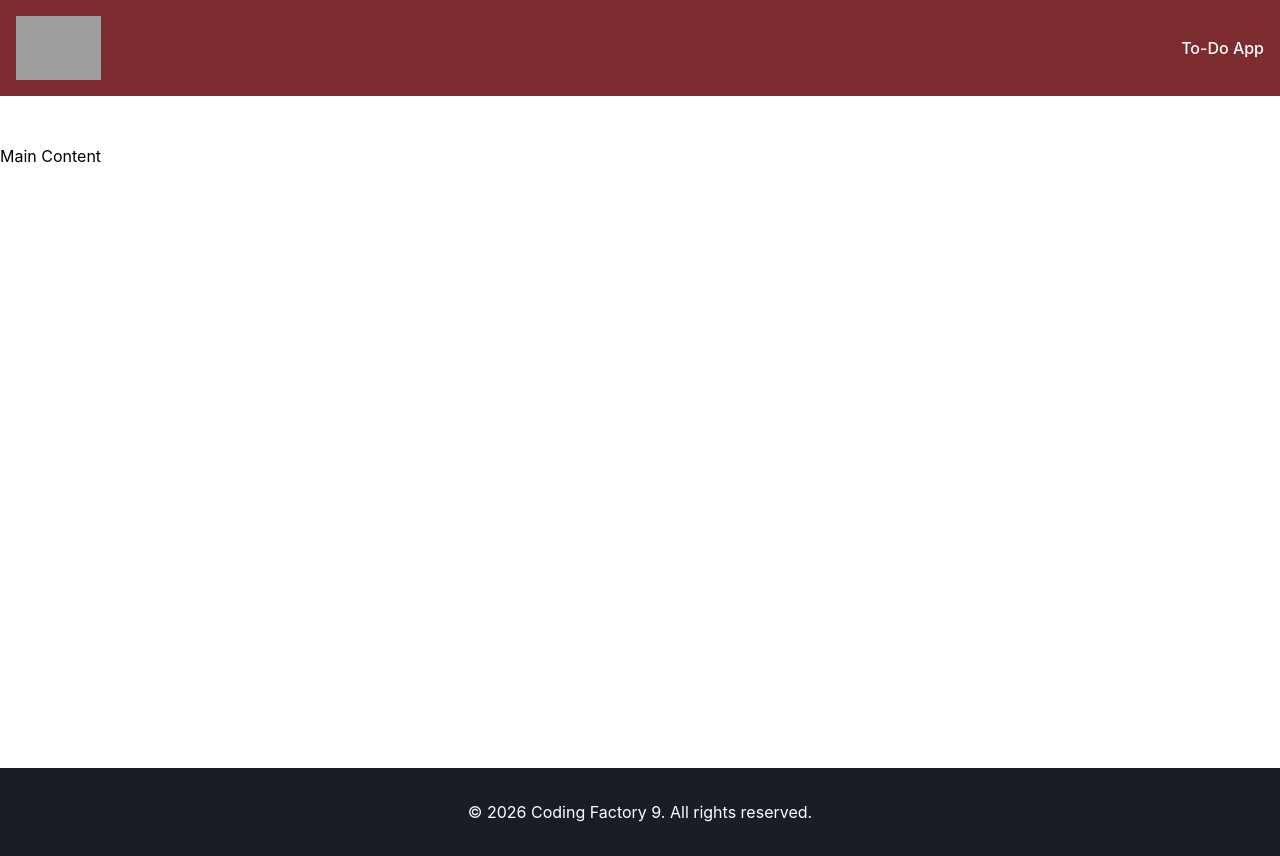
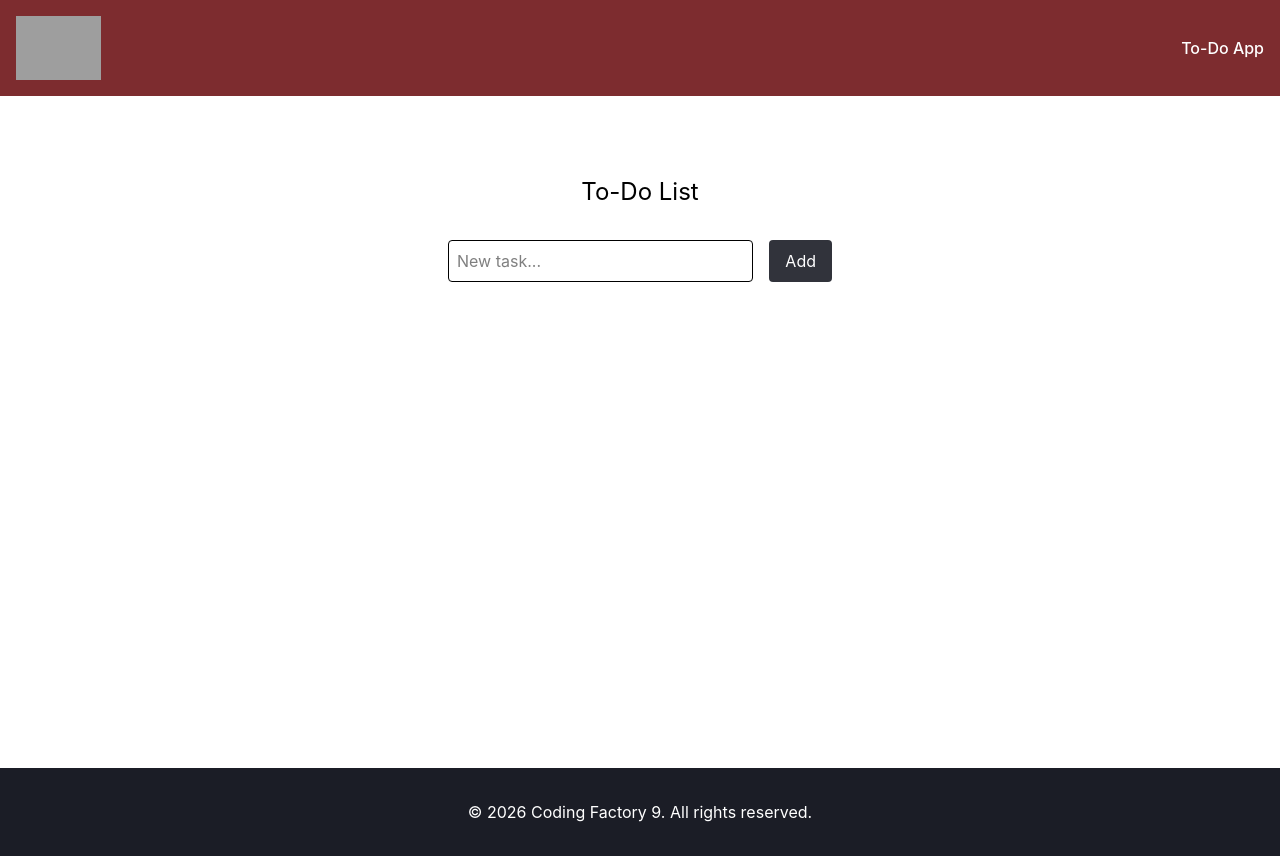
Before and after one commit to mach5ive/cf9-react-todo-app, a React (Vite) app: page / in a window 1280 px wide. Built offline with nearby package versions, Linux system fonts and the light colour scheme; grey boxes are pictures that could not be loaded.

Commit message:
chore: add ongoing code

```diff
--- a/src/App.tsx
+++ b/src/App.tsx
@@ -1,13 +1,13 @@
 import Layout from "./shared/layout/Layout.tsx";
+import {ToDoApp} from "./features/todo";
+
 
 function App() {
 
   return (
     <>
         <Layout>
-            <h1>
-                Main Content
-            </h1>
+            <ToDoApp />
         </Layout>
 
     </>
--- /dev/null
+++ b/src/features/todo/TodoApp.tsx
@@ -0,0 +1,16 @@
+import TodoForm from "./TodoForm.tsx";
+import {useRef} from "react";
+
+const TodoApp = () => {
+    const inputRef = useRef<HTMLInputElement>(null);
+
+    return (
+        <>
+            <div className="max-w-sm mx-auto pb-12">
+                <h1 className="text-center text-2xl py-8">To-Do List</h1>
+                <TodoForm inputRef={inputRef}/>
+            </div>
+        </>
+    )
+}
+export default TodoApp;
--- /dev/null
+++ b/src/features/todo/TodoForm.tsx
@@ -0,0 +1,20 @@
+import Button from "../../shared/ui/Button";
+import type {TodoFormProps} from "./types.ts";
+
+const TodoForm = ({inputRef}: TodoFormProps) => {
+    return (
+        <>
+            {/*<form className="flex gap-4 mb-4" onSubmit={}>*/}
+            <form className="flex gap-4 mb-4">
+                <input
+                    type="text"
+                    ref={inputRef}
+                    className="flex-1 border p-2 rounded"
+                    placeholder="New task..."
+                />
+                <Button label="Add"/>
+            </form>
+        </>
+    )
+}
+export default TodoForm;
--- /dev/null
+++ b/src/features/todo/index.ts
@@ -0,0 +1 @@
+export {default as ToDoApp} from './TodoApp.tsx';
--- /dev/null
+++ b/src/features/todo/types.ts
@@ -0,0 +1,4 @@
+export type TodoFormProps = {
+    // onAdd
+    inputRef: React.RefObject<HTMLInputElement | null>;
+}
```
